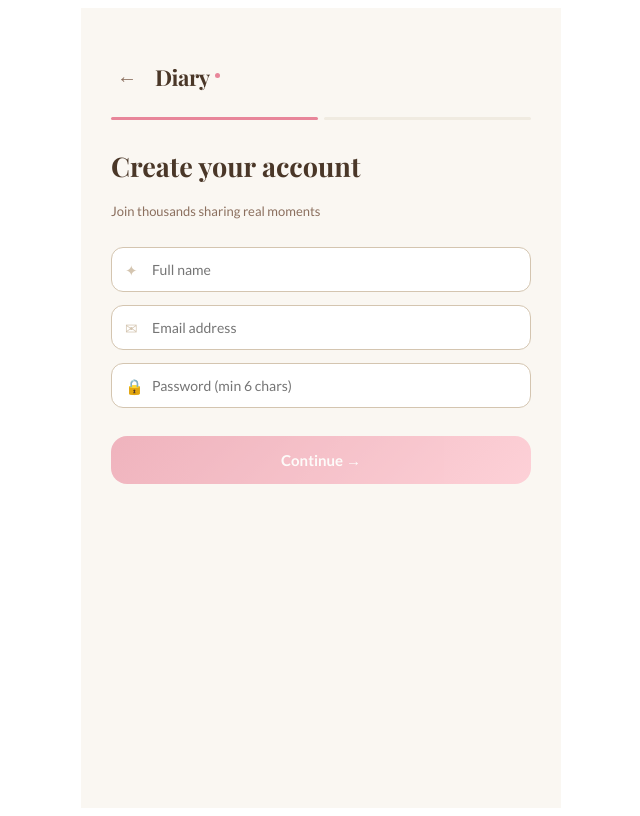
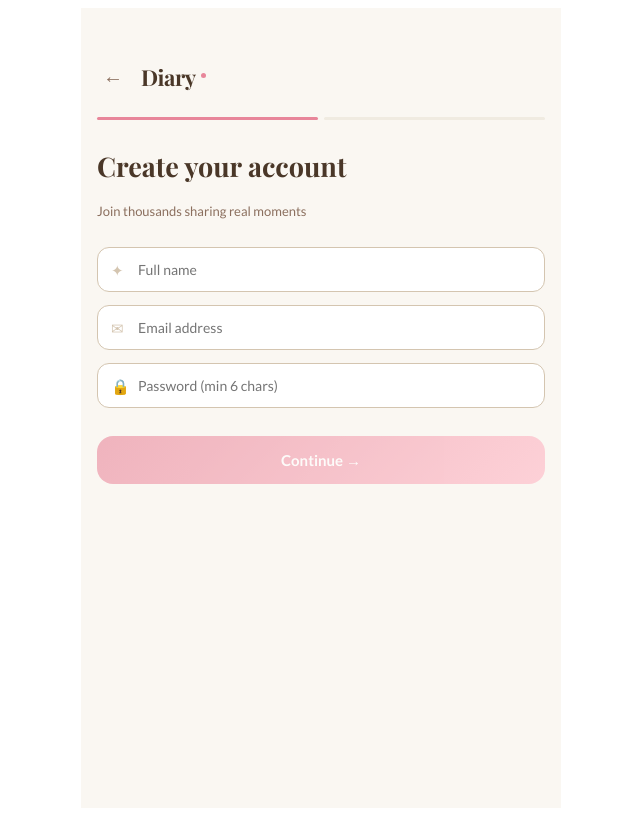
Before and after one commit to rdxhey/diary-app, a React (Vite) app: page / in a window 1280 px wide. Both pictures are taken after a click on the button "Create your Diary ✦". Shown: the whole page, without its empty margins (319-959 px from the left). Built offline with nearby package versions, Linux system fonts and the light colour scheme; a web font is replaced by a local one.

Commit message:
fix pages width

```diff
--- a/src/App.jsx
+++ b/src/App.jsx
@@ -289,7 +289,7 @@ function SignupPage({ onBack, onSuccess, showToast }) {
 
   return (
     <div style={{ minHeight: "100vh", background: C.cream, fontFamily: "'Lato',sans-serif" }}>
-      <div style={{ padding: "56px 24px 24px", flex: 1, display: "flex", flexDirection: "column", maxWidth: 420, margin: "0 auto", width: "100%" }}>
+      <div style={{ padding: "56px 16px 24px", flex: 1, display: "flex", flexDirection: "column", width: "100%", boxSizing: "border-box" }}>
         <div style={{ display: "flex", alignItems: "center", marginBottom: 28 }}>
           <button onClick={onBack} style={{ background: "none", border: "none", cursor: "pointer", fontSize: 20, color: C.brown, marginRight: 12 }}>←</button>
           <DiaryLogo size={22} />
@@ -368,8 +368,8 @@ function LoginPage({ onBack, onSuccess, showToast }) {
   };
 
   return (
-    <div style={{ minHeight: "100vh", background: C.cream, fontFamily: "'Lato',sans-serif" }}>
-      <div style={{ padding: "56px 24px 24px", flex: 1, display: "flex", flexDirection: "column", maxWidth: 420, margin: "0 auto", width: "100%" }}>
+    <div style={{ minHeight: "100vh", background: C.cream, fontFamily: "'Lato',sans-serif", width: "100%", overflowX: "hidden" }}>
+      <div style={{ padding: "56px 16px 24px", flex: 1, display: "flex", flexDirection: "column", width: "100%", boxSizing: "border-box" }}>
         <div style={{ display: "flex", alignItems: "center", marginBottom: 36 }}>
           <button onClick={onBack} style={{ background: "none", border: "none", cursor: "pointer", fontSize: 20, color: C.brown, marginRight: 12 }}>←</button>
           <DiaryLogo size={22} />
```
